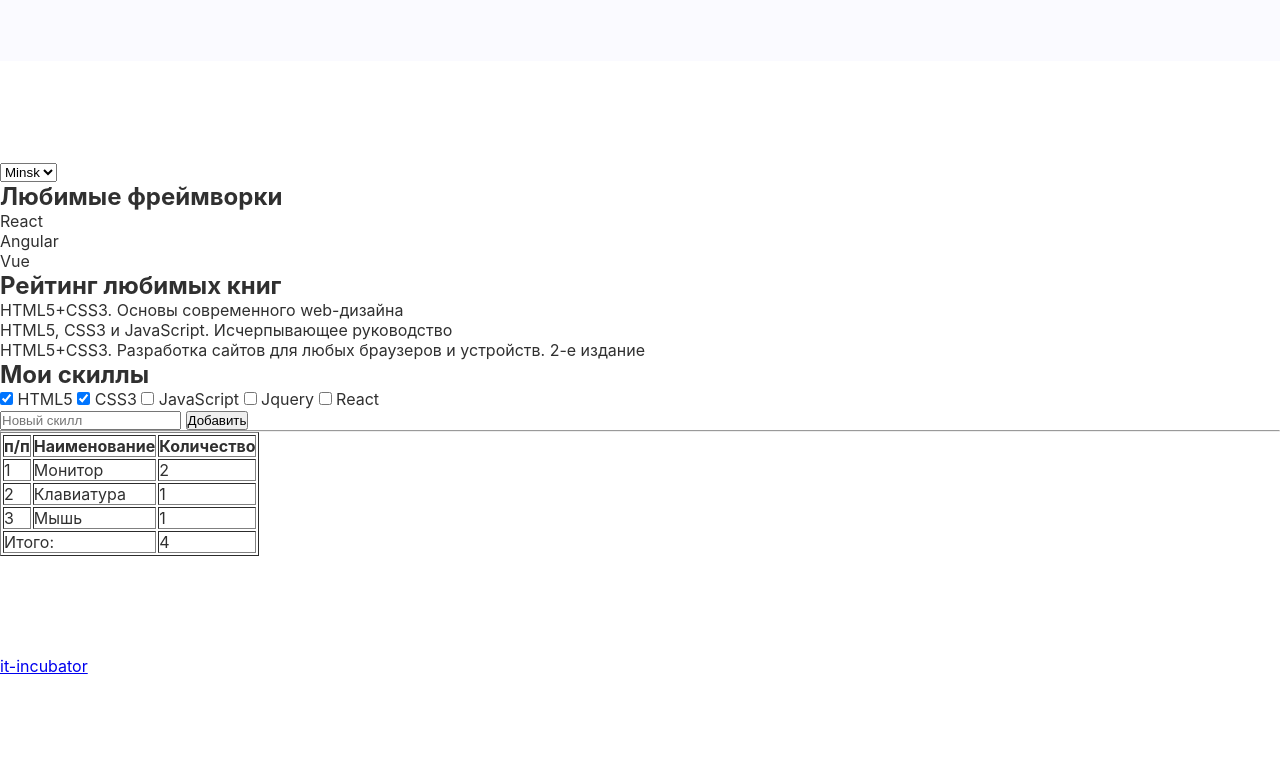
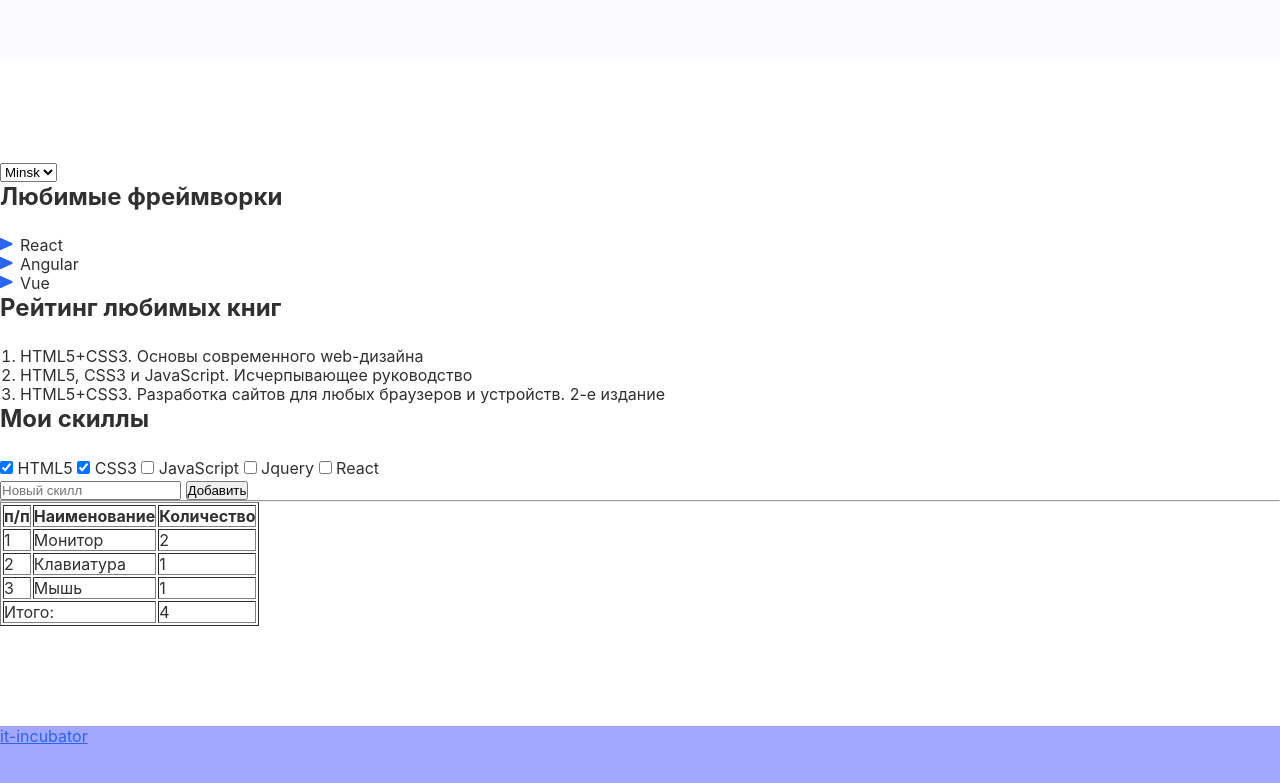
Before and after one commit to AkulaDmitriy/2-hw-with-auto-test-html-css-main, a plain HTML site: page index.html in a window 1280 px wide. Shown: the part 533-1316 px from the top of the page. Before the commit the page ends 1209 px from the top, so only its background shows below. Drawn offline with Linux system fonts and the light colour scheme.

Commit message:
footer changes

```diff
--- a/style.css
+++ b/style.css
@@ -69,18 +69,40 @@ select {
 
 .section-title {
     /* Стили для заголовков во второй секции */
+    margin-bottom: 25px;
+    font-family: "Inter", sans-serif;
+    font-weight: 700;
+    font-size: 24px;
+    line-height: 29.05px;
+    color: #303030;
+
 }
 
 .frameworks-list {
     /* Стили для маркированного списка во второй секции */
+    padding: 0px 20px;
+    font-size: 16px;
+    font-weight: 400;
+    line-height: 19px;
+    list-style-image: url(/assets/img/Vector.png);
 }
 
 .books-list {
     /* Стили для нумерованного списка во второй секции */
+    font-weight: 400;
+    font-size: 16px;
+    line-height: 19px;
+    padding: 0 20px;
 }
 
 .label {
     /* Стили для подписей чекбоксов */
+    font-family: Inter;
+font-size: 16px;
+font-weight: 400;
+line-height: 19.36px;
+text-align: left;
+
 }
 
 .text-field {
@@ -105,8 +127,18 @@ th, td {
 
 footer {
     /* Стили для футера */
+    background-color: #A3A7FF;
+    height: 70px;
+    top: 1977px;
+
 }
 
 .footer-link {
     /* Стили для футера */
+    width: 78px;
+height: 17px;
+top: 2003px;
+left: 1px;
+color: #2965F1;
+
 }
```
Also changed, not shown: assets/img/Vector.png (added).
